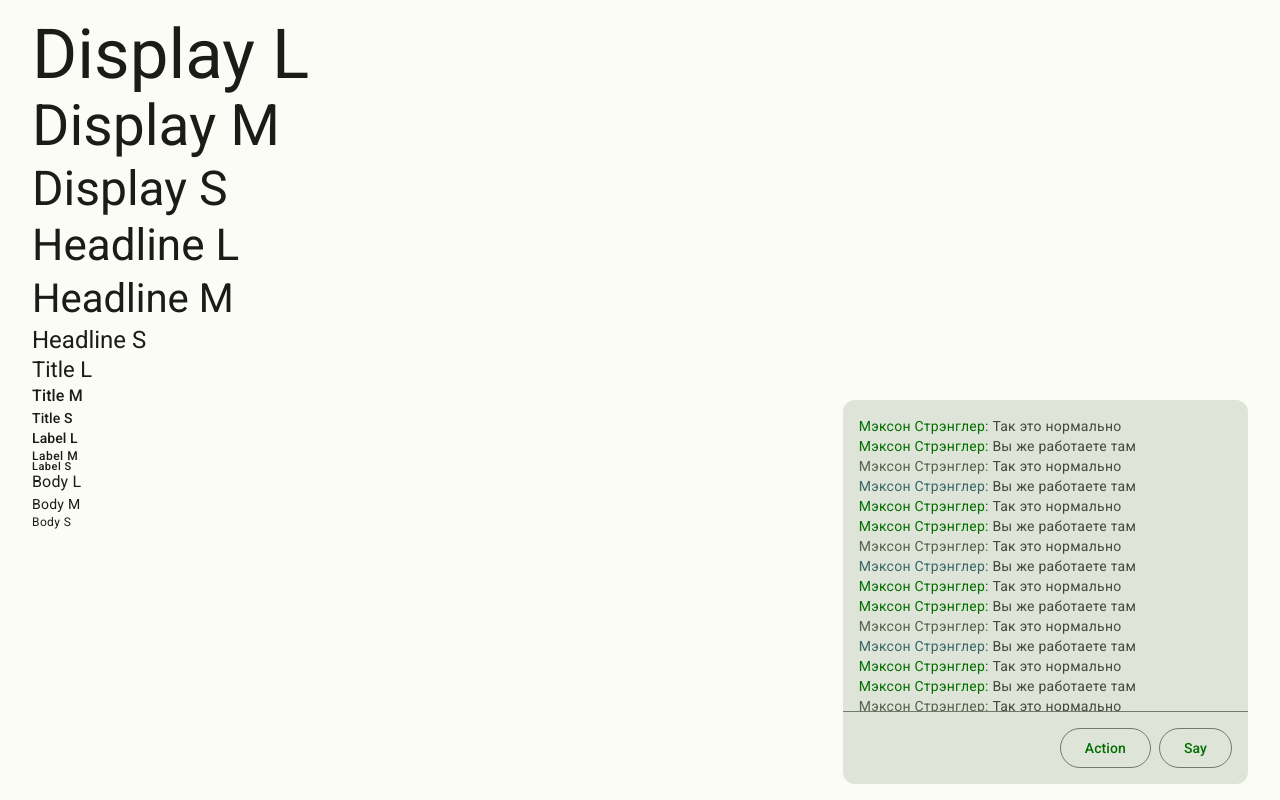
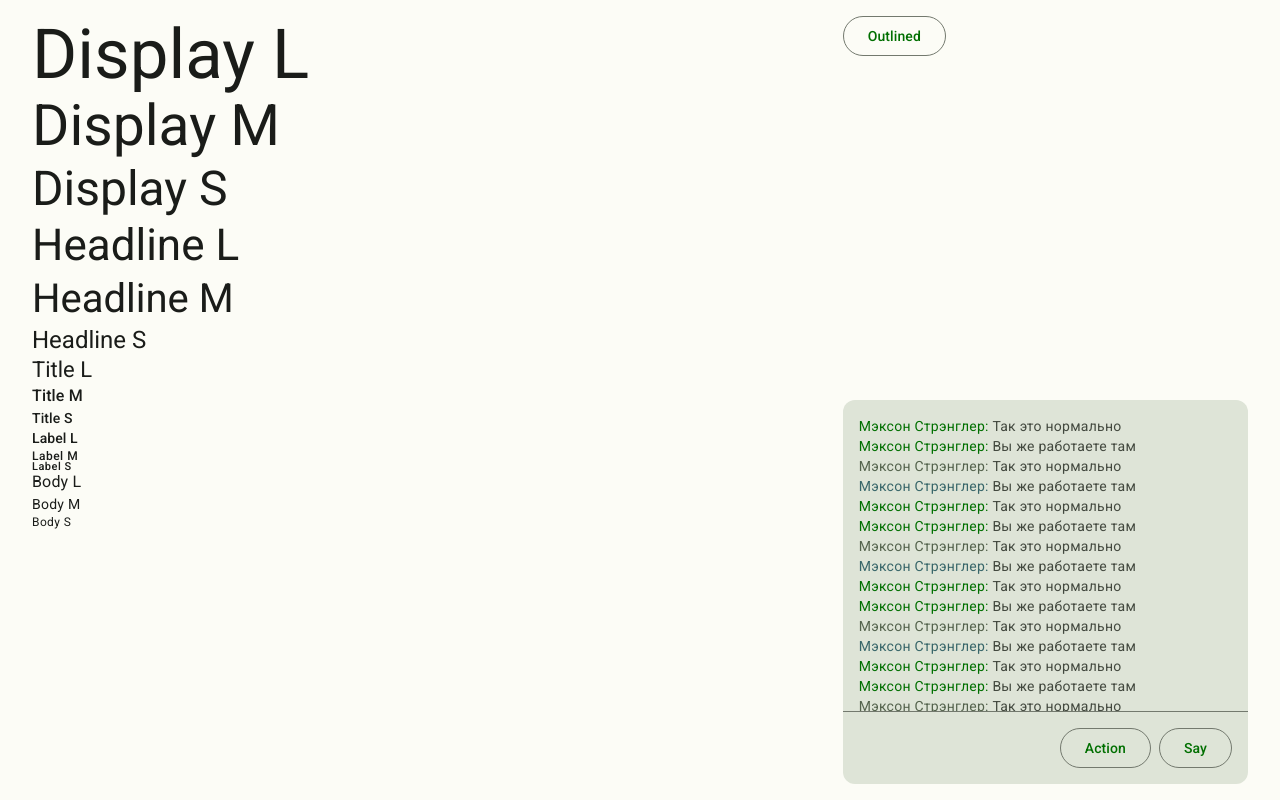
Before and after one commit to vordig/blackwood, an Angular app in the folder Blackwood/Blackwood.Web.Client/: page / in a window 1280 px wide. Built offline with nearby package versions, Linux system fonts and the light colour scheme.

Commit message:
Button test

```diff
--- a/Blackwood/Blackwood.Web.Client/src/app/app.component.html
+++ b/Blackwood/Blackwood.Web.Client/src/app/app.component.html
@@ -16,6 +16,10 @@
   <div class="body-small">Body S</div>
 </div>
 
+<div class="buttons">
+  <button bw-outlined-button>Outlined</button>
+</div>
+
 <section class="messages-panel bw-card bw-card-filled">
   <div class="bw-card-content">
     <bw-messages-panel></bw-messages-panel>
--- a/Blackwood/Blackwood.Web.Client/src/app/app.module.ts
+++ b/Blackwood/Blackwood.Web.Client/src/app/app.module.ts
@@ -6,10 +6,12 @@ import {AppComponent} from './app.component';
 import {BrowserAnimationsModule} from '@angular/platform-browser/animations';
 import {MaterialModule} from "./material-module";
 import {ComponentsModule} from "./components/components.module";
+import { OutlinedButtonDirective } from './directives/buttons/outlined-button.directive';
 
 @NgModule({
   declarations: [
-    AppComponent
+    AppComponent,
+    OutlinedButtonDirective
   ],
   imports: [
     BrowserModule,
--- /dev/null
+++ b/Blackwood/Blackwood.Web.Client/src/app/directives/buttons/outlined-button.directive.ts
@@ -0,0 +1,13 @@
+import {Directive, ElementRef, HostBinding, Renderer2} from '@angular/core';
+
+@Directive({
+  selector: '[bw-outlined-button]'
+})
+export class OutlinedButtonDirective {
+
+  constructor(private renderer: Renderer2, hostElement: ElementRef) {
+    renderer.addClass(hostElement.nativeElement, 'bw-button');
+    renderer.addClass(hostElement.nativeElement, 'bw-button-outlined');
+  }
+
+}
```
Also changed, not shown: 1 other file (tests, documents, lock files or other folders).
